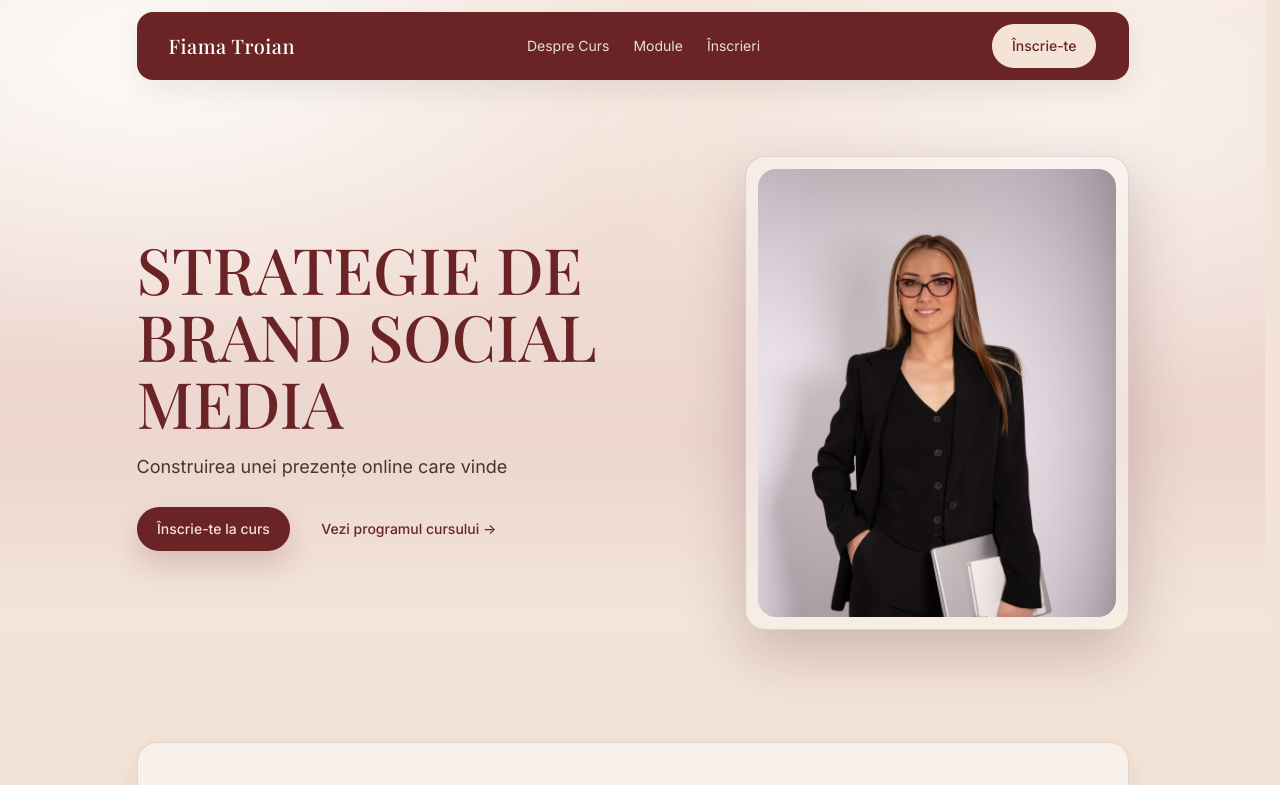
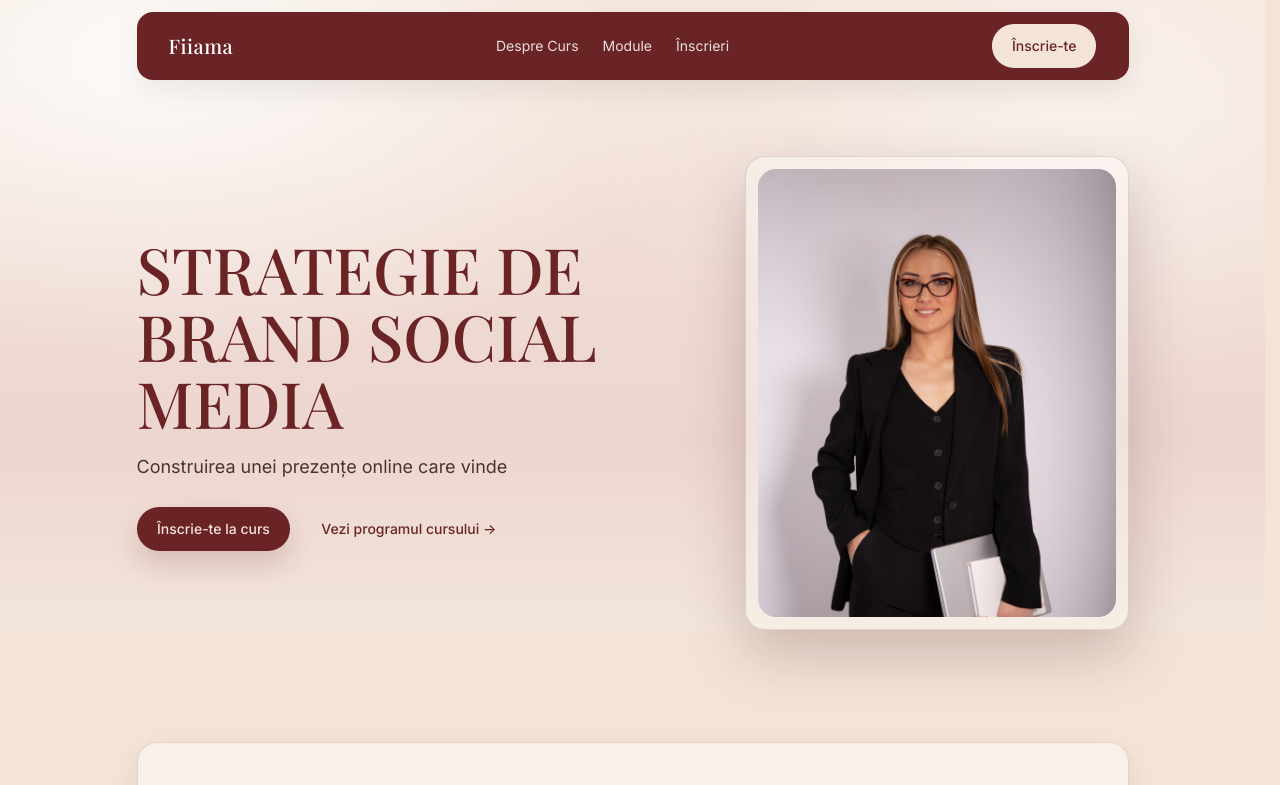
Before and after one commit to igareok921-debug/Curs-SMM, a React (Vite) app: page / in a window 1280 px wide. Shown: the top 785 px of the page. Built offline with nearby package versions, Linux system fonts and the light colour scheme; the HTML template or start-up script is replaced by a standard one.

Commit message:
Update brand name

```diff
--- a/src/data/content.ts
+++ b/src/data/content.ts
@@ -7,7 +7,7 @@ export type CourseModule = {
 };
 
 export const content = {
-  brandName: "Fiama Troian",
+  brandName: "Fiiama",
 
   nav: {
     links: [
```
